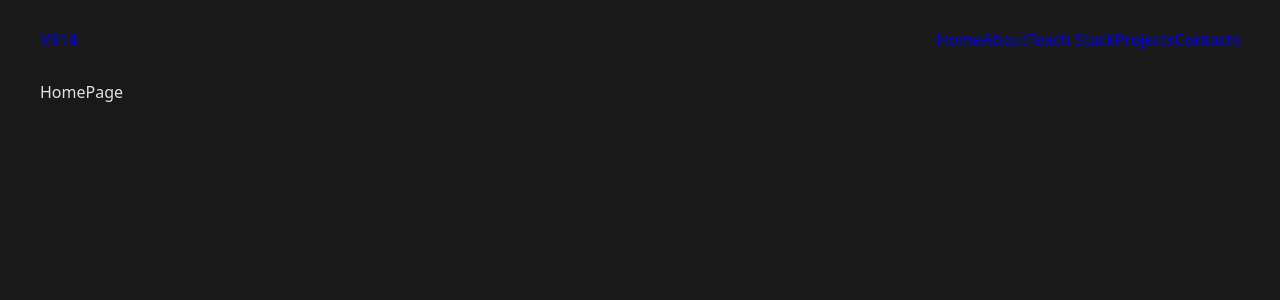
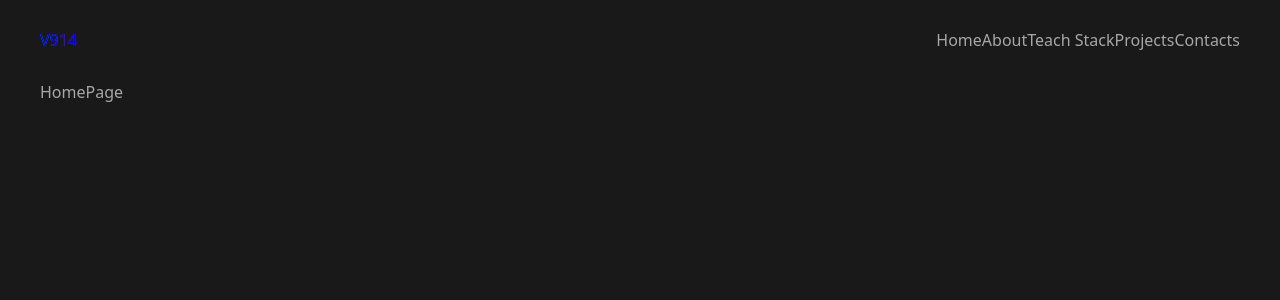
Before and after one commit to EndlessCod1ng/business-card-website, a React (Vite) app: page / in a window 1280 px wide. Shown: the top 300 px of the page. Built offline with nearby package versions, Linux system fonts and the light colour scheme.

Commit message:
ch ApLnk

```diff
--- a/src/app/styles/themes/dark.scss
+++ b/src/app/styles/themes/dark.scss
@@ -1,4 +1,7 @@
 .app_dark_theme {
   --bg-color: #191919;
-  --primary-color: rgba(255, 255, 255, 0.87);
+  --primary-color: rgba(167, 167, 167, 1);
+  --secondary-color: rgba(204, 204, 204, 1);
+  --accented-color: rgba(118, 74, 188, 1);
+  --accented-gradient: linear-gradient(90.00deg, rgba(19, 176, 245, 1) 3%, rgba(230.5625, 15.370828628540039, 170.3088836669922, 1))
 }
--- a/src/shared/ui/AppLink/AppLink.module.scss
+++ b/src/shared/ui/AppLink/AppLink.module.scss
@@ -1,3 +1,24 @@
-.appLink {
+.clear {
   text-decoration: none;
 }
+
+.decorated {
+  text-decoration: underline;
+}
+
+.primary {
+  color: var(--primary-color);
+}
+
+.secondary {
+  color: var(--secondary-color);
+}
+
+.accented {
+  color: var(--accented-color);
+}
+
+.accentedGradient {
+  background-image: var(--accented-gradient);
+  background-clip: text;
+}
--- a/src/shared/ui/AppLink/AppLink.tsx
+++ b/src/shared/ui/AppLink/AppLink.tsx
@@ -1,16 +1,30 @@
 import type { ReactNode } from "react";
 import { Link, type LinkProps } from "react-router-dom";
 import s from "./AppLink.module.scss";
+
+type ColorType = "primary" | "secondary" | "accented" | "accentedGradient";
+type Variant = "clear" | "decorated";
+
 interface AppLinkProps extends Omit<LinkProps, "to"> {
   children: ReactNode;
   to?: string;
   className?: string;
+  colorType?: ColorType;
+  variant?: Variant;
 }
-export const AppLink = ({ children, to = "/", className }: AppLinkProps) => {
+export const AppLink = ({
+  children,
+  to = "/",
+  colorType = "primary",
+  variant = "clear",
+  className,
+}: AppLinkProps) => {
   return (
     <Link
       to={to}
-      className={`${s.appLink} ${className ? className : ""}`}
+      className={`${s.appLink} ${s[colorType]} ${s[variant]} ${
+        className ? className : ""
+      }`}
     >
       {children}
     </Link>
--- a/src/shared/ui/Logo/Logo.tsx
+++ b/src/shared/ui/Logo/Logo.tsx
@@ -8,7 +8,12 @@ export const Logo = ({ className, link = true }: LogoProps) => {
   return (
     <>
       {link ? (
-        <AppLink className={`${className ? className : ""}`}>V914</AppLink>
+        <AppLink
+          colorType="accentedGradient"
+          className={`${className ? className : ""}`}
+        >
+          V914
+        </AppLink>
       ) : (
         <div className={`${className ? className : ""}`}>V914</div>
       )}
```
